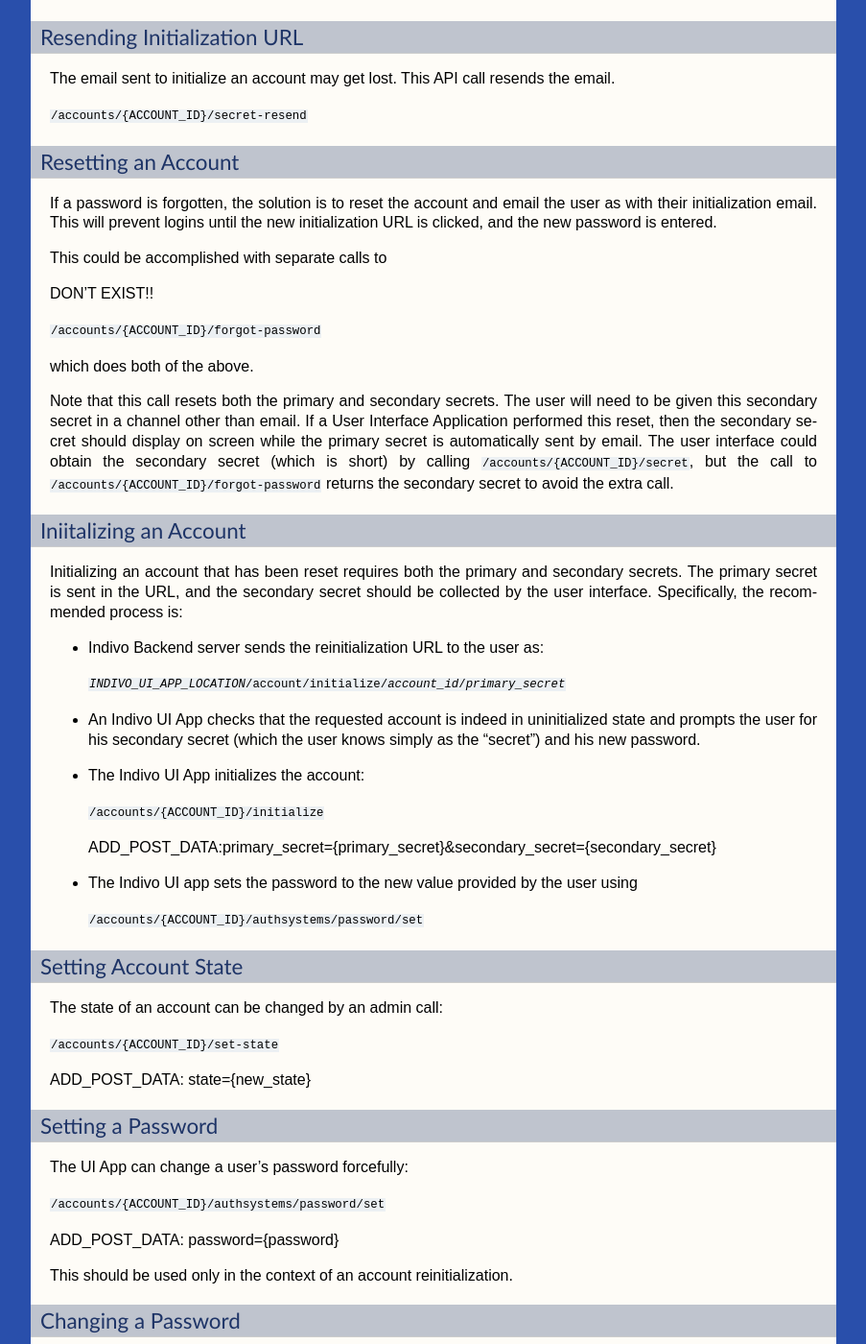
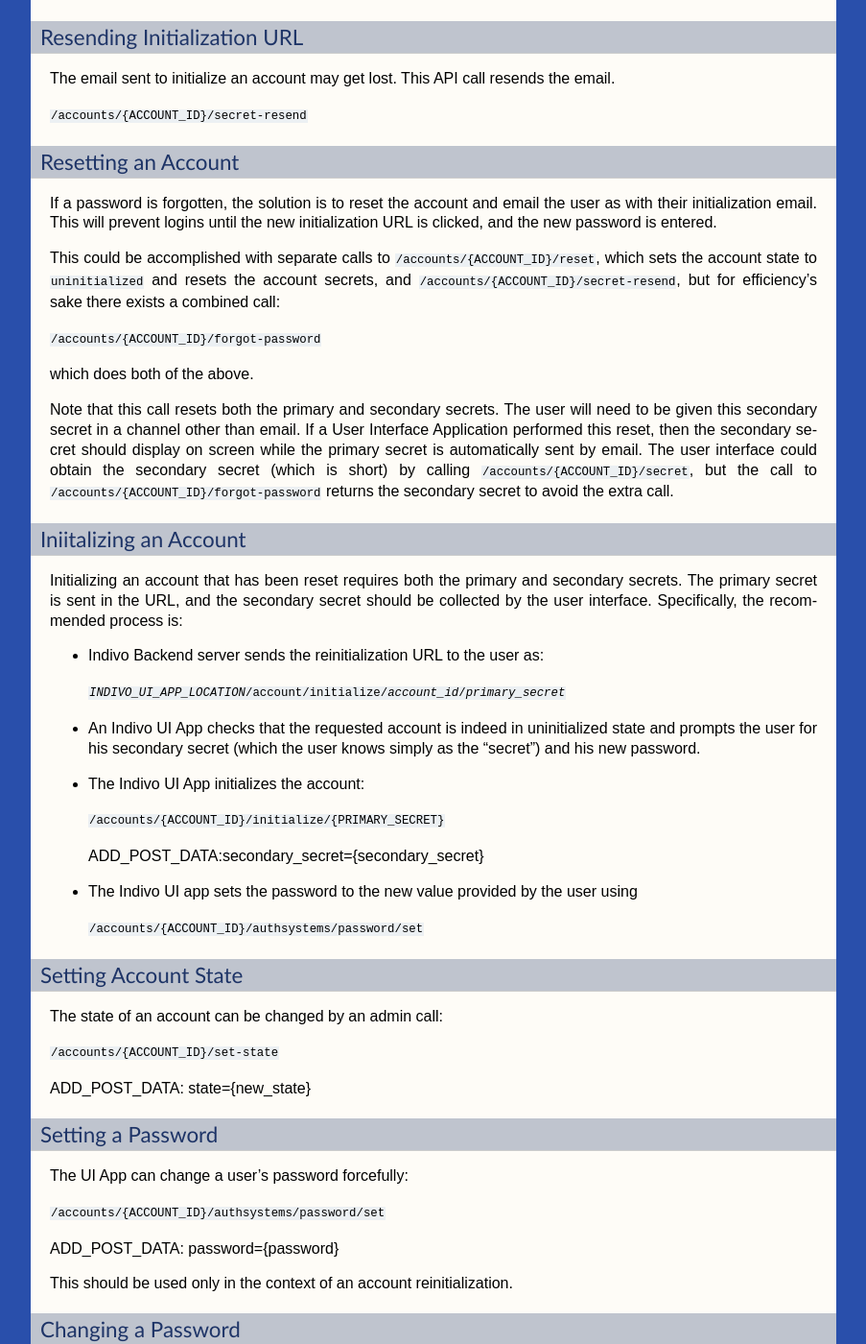
Before and after one commit to chb/indivo_server, a Sphinx documentation site: the page built from doc/sphinx/source/api.rst, in a window 1280 px wide and 1400 px high, scrolled down 16004 px. Shown: the whole window at 96% size, without its empty margins (198-1101 px from the left). Built offline with Sphinx 7.4.7, drawn with Linux system fonts in a browser that asks for light colours; cross-references to code outside the pages are shown as plain code.

Commit message:
Updated docs to catch a couple missed incorrect API calls.

```diff
--- a/doc/sphinx/source/api.rst
+++ b/doc/sphinx/source/api.rst
@@ -961,14 +961,10 @@
 initialization URL is clicked, and the new password is entered.
 
 This could be accomplished with separate calls to
-
-DON'T EXIST!!
-
-..
-   :http:post:`/accounts/{ACCOUNT_ID}/reset`, which sets the account state to
-   ``uninitialized`` and resets the account secrets, and
-   :http:post:`/accounts/{ACCOUNT_ID}/secret-resend`, but for efficiency's sake
-   there exists a combined call:
+:http:post:`/accounts/{ACCOUNT_ID}/reset`, which sets the account state to
+``uninitialized`` and resets the account secrets, and
+:http:post:`/accounts/{ACCOUNT_ID}/secret-resend`, but for efficiency's sake
+there exists a combined call:
 
 :http:post:`/accounts/{ACCOUNT_ID}/forgot-password`
 
@@ -1001,9 +997,9 @@
 
 * The Indivo UI App initializes the account:
 
-  :http:post:`/accounts/{ACCOUNT_ID}/initialize`
-
-  ADD_POST_DATA:primary_secret={primary_secret}&secondary_secret={secondary_secret}
+  :http:post:`/accounts/{ACCOUNT_ID}/initialize/{PRIMARY_SECRET}`
+
+  ADD_POST_DATA:secondary_secret={secondary_secret}
 
 * The Indivo UI app sets the password to the new value provided by the user using
 
```
